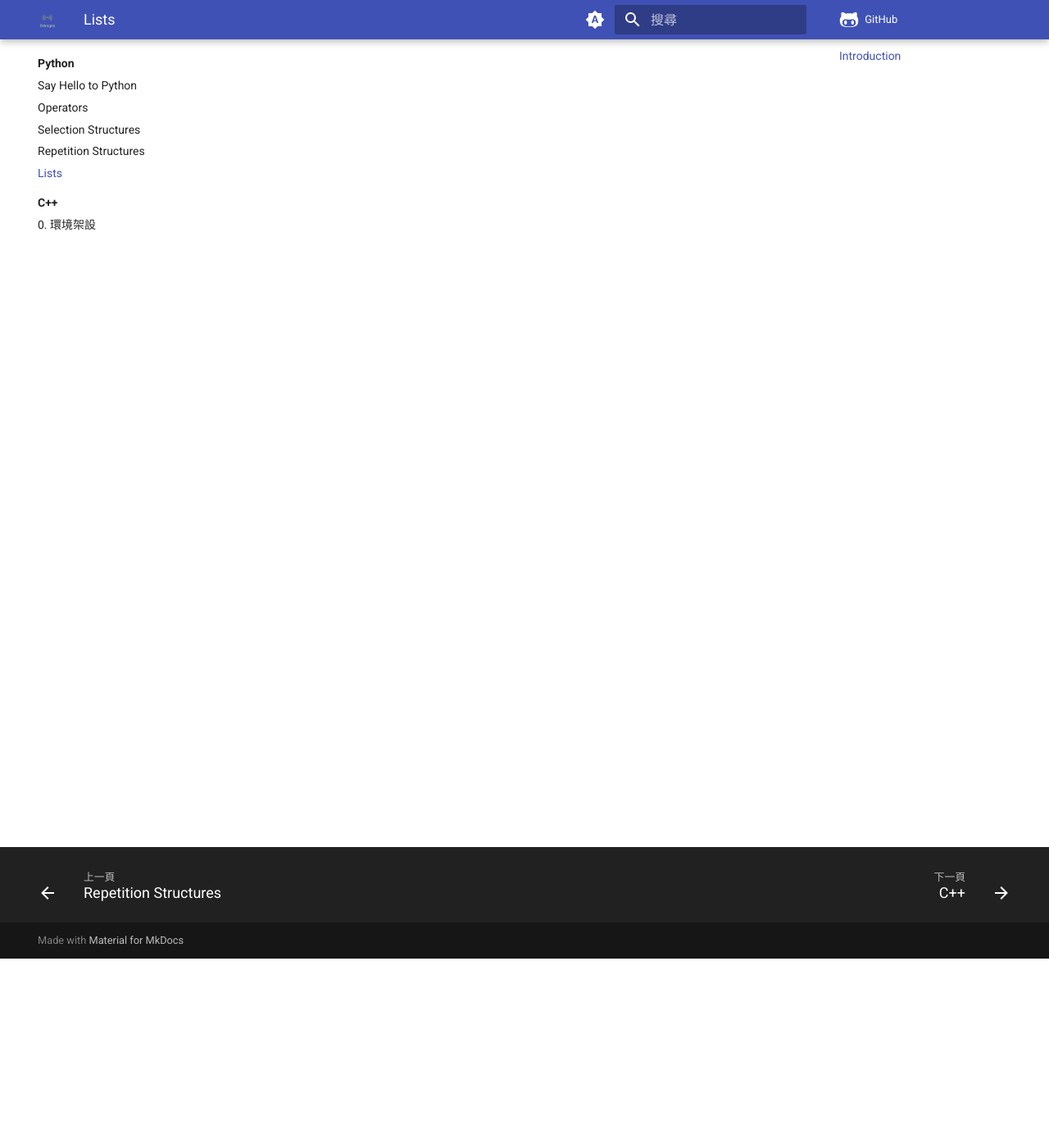
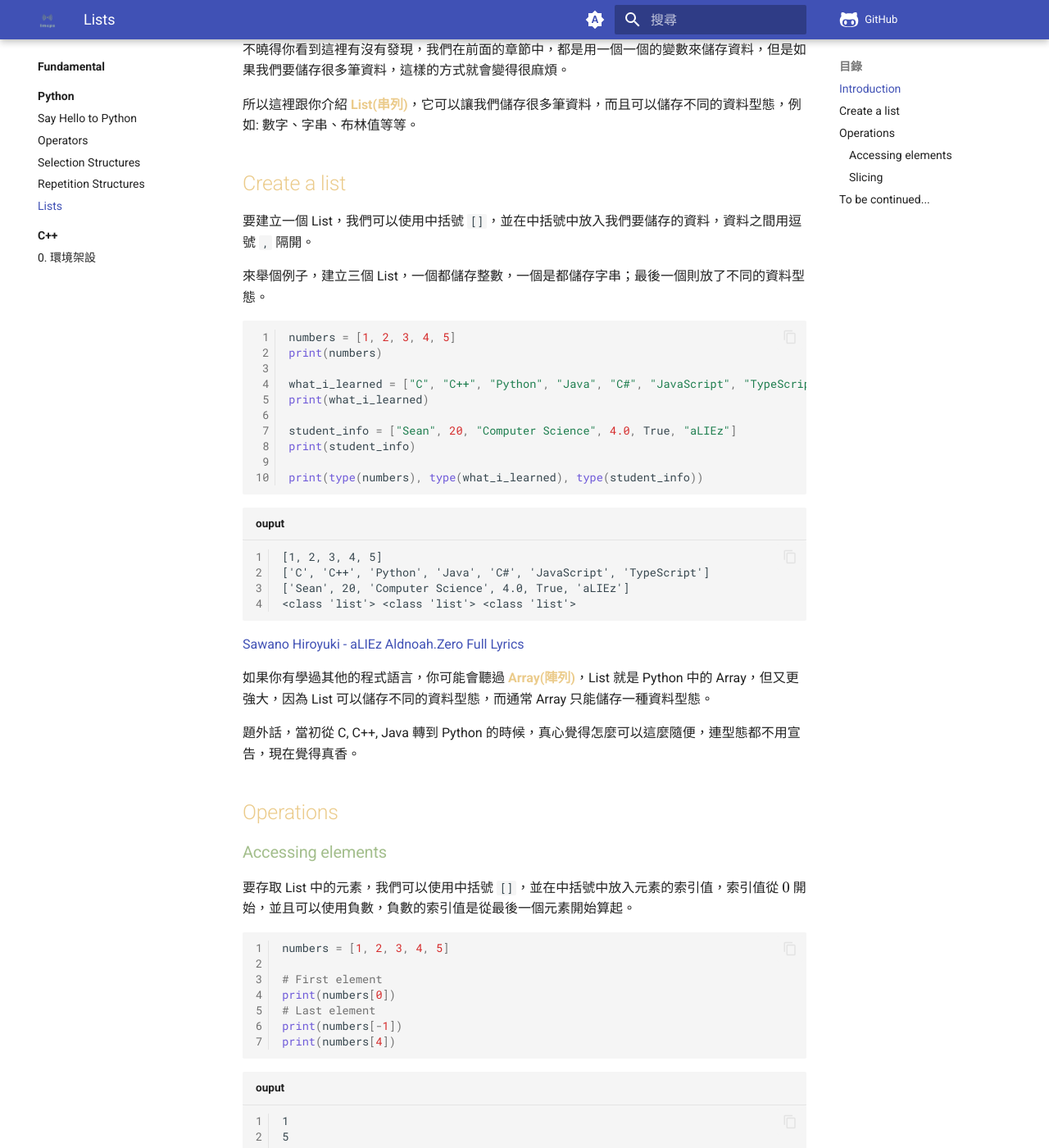
Before and after one commit to cheung4843/ZestAlgo, an MkDocs documentation site: the page built from docs/fundamental/python/lists.md, in a window 1280 px wide and 1400 px high, scrolled down 231 px. Shown: the whole window at 82% size. Built offline with MkDocs 1.6.1 and Material for MkDocs 9.7.7, drawn with Linux system fonts in a browser that asks for light colours; comment, search, counter and statistics services are not loaded; some of the changed text lies outside the part shown.

Commit message:
modified:lists.md, operators.md, repetition_structures.md, selection_structures.md
內容更新

````diff
--- a/docs/fundamental/python/lists.md
+++ b/docs/fundamental/python/lists.md
@@ -1,2 +1,107 @@
 # Lists
 ## Introduction
+不曉得你看到這裡有沒有發現，我們在前面的章節中，都是用一個一個的變數來儲存資料，但是如果我們要儲存很多筆資料，這樣的方式就會變得很麻煩。
+
+所以這裡跟你介紹 **List(串列)**，它可以讓我們儲存很多筆資料，而且可以儲存不同的資料型態，例如: 數字、字串、布林值等等。
+
+## Create a list
+要建立一個 List，我們可以使用中括號 `[]`，並在中括號中放入我們要儲存的資料，資料之間用逗號 `,` 隔開。
+
+來舉個例子，建立三個 List，一個都儲存整數，一個是都儲存字串；最後一個則放了不同的資料型態。
+
+```python linenums="1"
+numbers = [1, 2, 3, 4, 5]
+print(numbers)
+
+what_i_learned = ["C", "C++", "Python", "Java", "C#", "JavaScript", "TypeScript"]
+print(what_i_learned)
+
+student_info = ["Sean", 20, "Computer Science", 4.0, True, "aLIEz"]
+print(student_info)
+
+print(type(numbers), type(what_i_learned), type(student_info))
+```
+
+```linenums="1" title="ouput"
+[1, 2, 3, 4, 5]
+['C', 'C++', 'Python', 'Java', 'C#', 'JavaScript', 'TypeScript']
+['Sean', 20, 'Computer Science', 4.0, True, 'aLIEz']
+<class 'list'> <class 'list'> <class 'list'>
+```
+
+[Sawano Hiroyuki - aLIEz Aldnoah.Zero Full Lyrics](https://youtu.be/wtW529XbOyU?si=Es6dUQAervDKUzag)
+
+如果你有學過其他的程式語言，你可能會聽過 **Array(陣列)**，List 就是 Python 中的 Array，但又更強大，因為 List 可以儲存不同的資料型態，而通常 Array 只能儲存一種資料型態。
+
+題外話，當初從 C, C++, Java 轉到 Python 的時候，真心覺得怎麼可以這麼隨便，連型態都不用宣告，現在覺得真香。
+
+## Operations
+### Accessing elements
+要存取 List 中的元素，我們可以使用中括號 `[]`，並在中括號中放入元素的索引值，索引值從 $0$ 開始，並且可以使用負數，負數的索引值是從最後一個元素開始算起。
+
+```python linenums="1"
+numbers = [1, 2, 3, 4, 5]
+
+# First element
+print(numbers[0])
+# Last element
+print(numbers[-1])
+print(numbers[4])
+```
+
+```linenums="1" title="ouput"
+1
+5
+5
+```
+
+讓我們配合迴圈來印出串列中的元素。
+
+```python linenums="1"
+numbers = [1, 2, 3, 4, 5]
+
+for i in range(len(numbers)):
+    print(numbers[i], end=' ')
+
+```
+
+```linenums="1" title="ouput"
+1 2 3 4 5
+```
+
+`#!python len` 這個函式可以取得串列的長度，也就是串列中元素的個數。
+
+不曉得你還記不記得 [Repetiton Structures - Foreach](repetition_structures.md#foreach) 的內容，我們用這個概念來印出串列中的元素。
+
+```python linenums="1"
+numbers = [1, 2, 3, 4, 5]
+
+for number in numbers:
+    print(number, end=' ')
+```
+
+```linenums="1" title="ouput"
+1 2 3 4 5
+```
+
+### Slicing
+**切片(Slicing)**可以用來取得串列中的一部分，例如:
+
+```python linenums="1"
+numbers = [1, 2, 3, 4, 5, 6]
+
+print(numbers[0:4])
+print(numbers[:4])
+print(numbers[:-2])
+print(numbers[1:3])
+print(numbers[:6:2])
+print(numbers[::-1])
+print(numbers[:])
+```
+
+@EditTime : 2024-01-31 21:56
+
+## To be continued...
+不曉得你還記不記得，我們在前面的章節中，有提到 `#!python range` 這個函式，它可以產生一個整數的序列，例如: `range(5)` 會產生一個從 $0$ 到 $4$ 的整數序列。
+
+`list(range(5))`
````
Also changed, not shown: docs/fundamental/python/operators.md (+4 -1 lines), docs/fundamental/python/repetition_structures.md (+36 -5 lines), docs/fundamental/python/selection_structures.md (+5 -0 lines).
